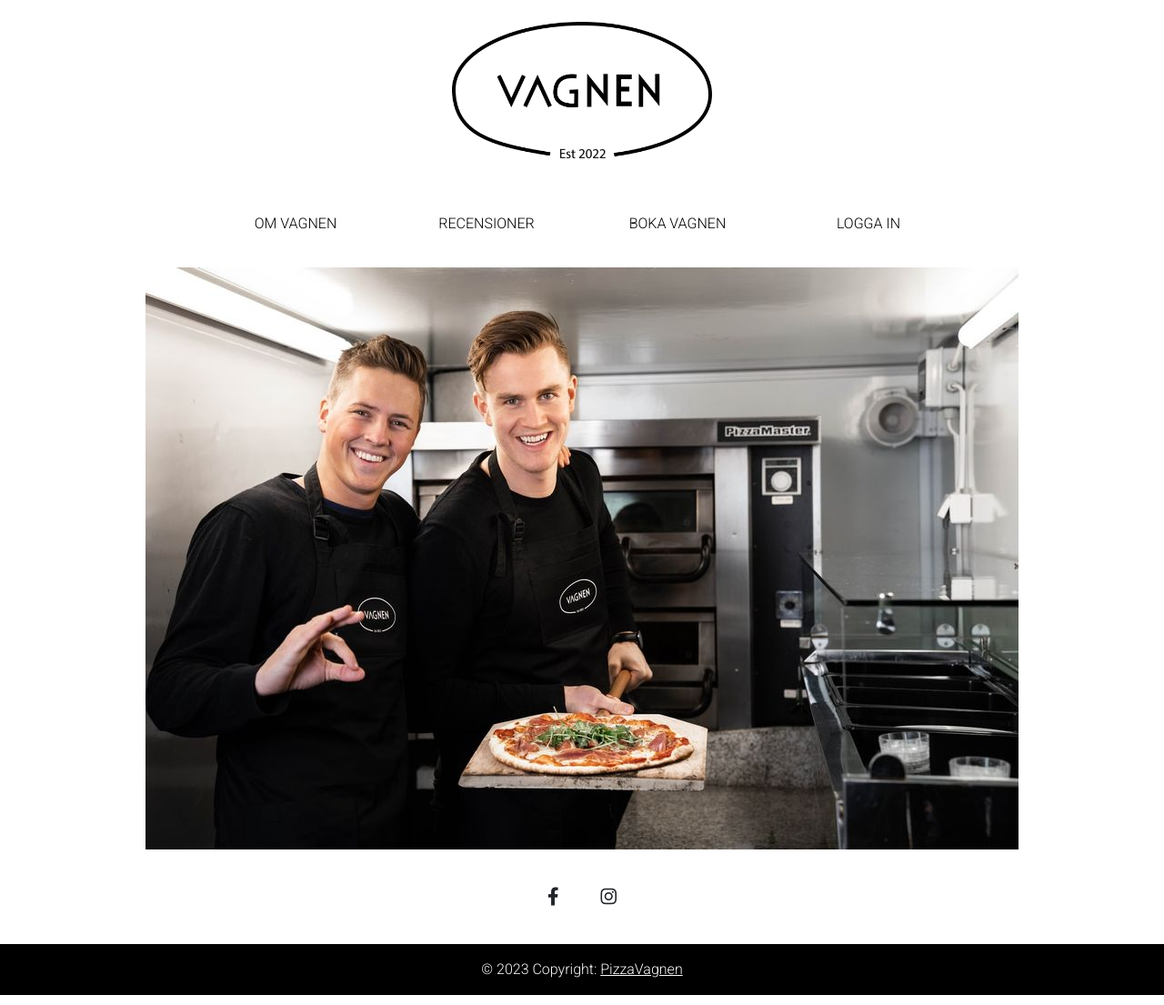
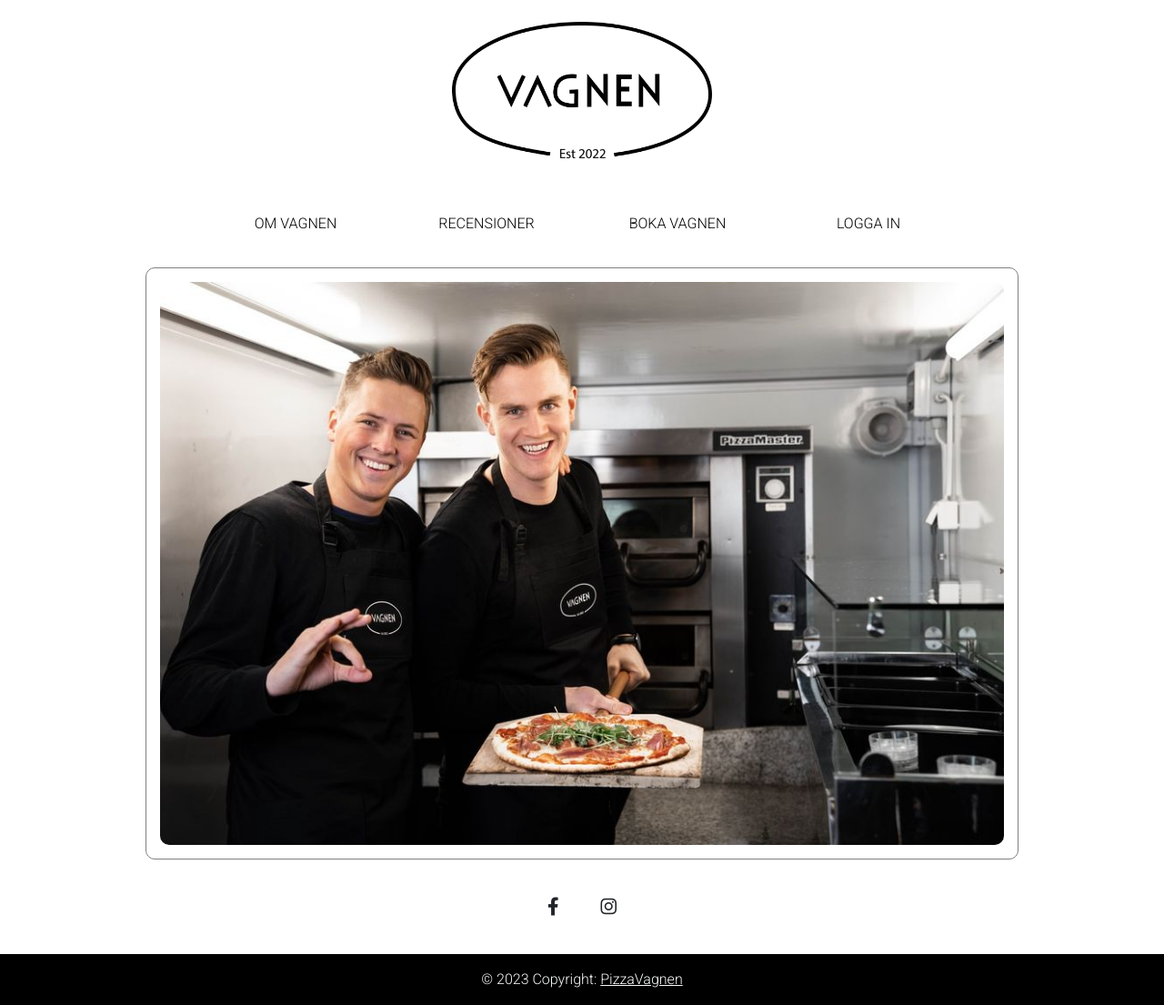
Before and after one commit to simonjellvert/pizzavagnen, a Django app: page / in a window 1280 px wide. Shown: the whole page at 91% size. Run offline with Django 3.2, Linux system fonts and the light colour scheme; some libraries are stand-ins or nearby versions.

Commit message:
Style home page

```diff
--- a/home/templates/home/index.html
+++ b/home/templates/home/index.html
@@ -2,9 +2,9 @@
 {% load static %}
 {% block content %}
 
-<section>
-    <div class="d-flex align-items-center justify-content-center">
-        <img src="/static/img/333064805_760223689005819_9082627831218226945_n.jpg" alt="Sebbe och Petter i vagnen">
+<section class="d-flex align-items-center justify-content-center">
+    <div class="d-flex align-items-center justify-content-center hero">
+        <img class="img-fluid" src="/static/img/333064805_760223689005819_9082627831218226945_n.jpg" alt="Sebbe och Petter i vagnen">
     </div>
 </section>
 
--- a/static/css/style.css
+++ b/static/css/style.css
@@ -91,6 +91,23 @@ h1, h2, h3, h4, h5, h6 {
   content: "Logga In";
 }
 
+
+/* Home Page */
+
+.hero {
+    width: 75%;
+    margin: 0 15px 0 15px;
+    border: 1px solid grey;
+    border-radius: 10px;
+    padding: 15px;
+}
+
+.hero img {
+    width: 100%;
+    border-radius: 10px;
+}
+
+
 /* Events page */
 
 .card {
```
